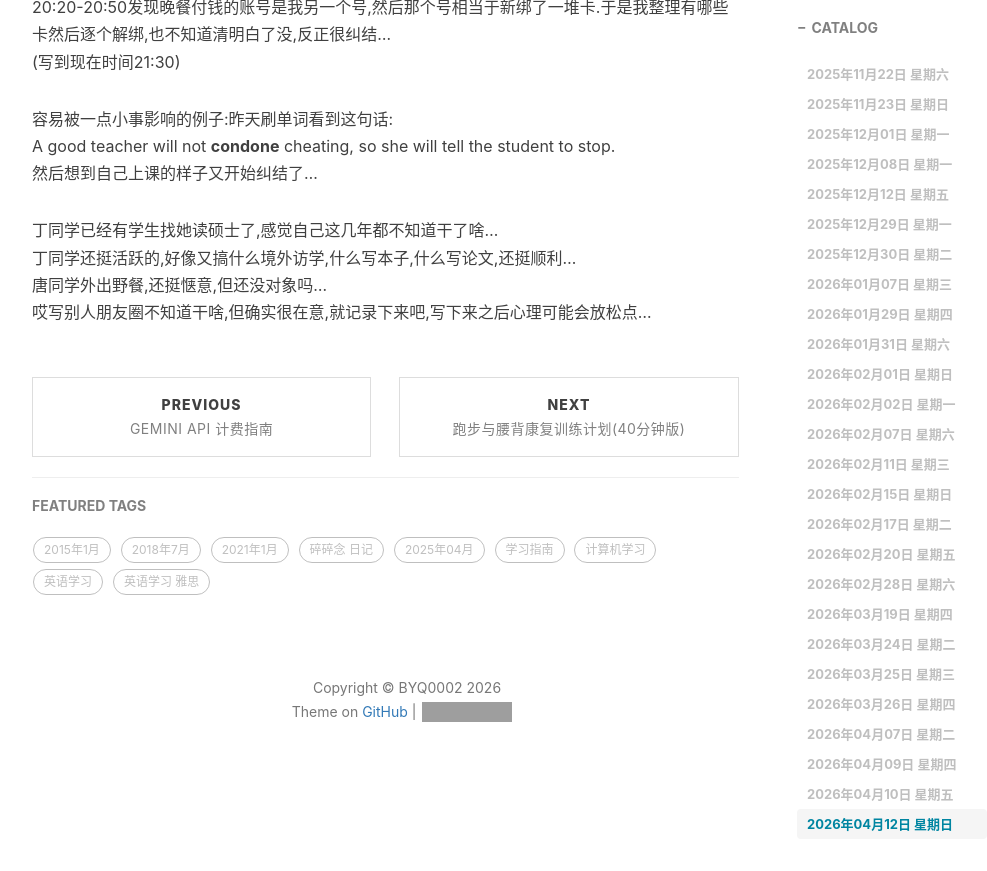
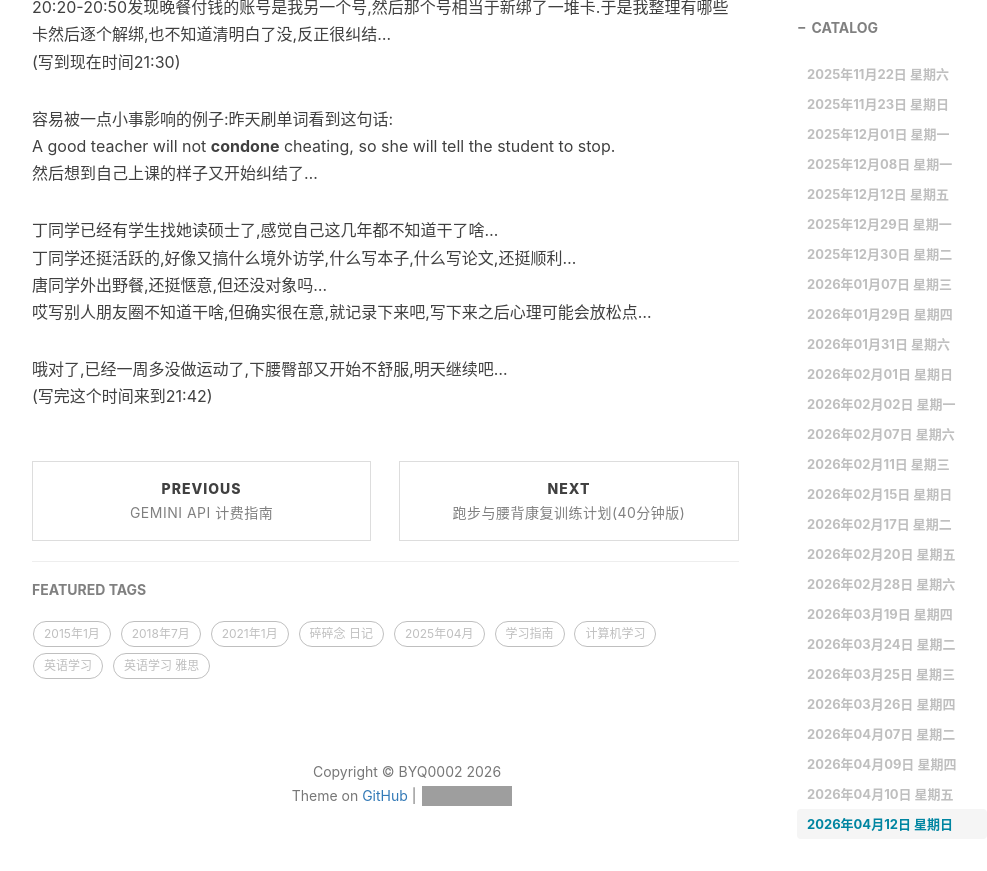
Before and after one commit to Shiina25qpwe/Shiina25qpwe.github.io, a Jekyll site: the page built from _posts/2025-11-08-一点近况v25.md, in a window 1280 px wide and 900 px high, scrolled down 27280 px. Shown: the top 871 px of the window, without its empty margins (233-1220 px from the left). Built offline with Jekyll 4.4.1, drawn with Linux system fonts in a browser that asks for light colours; nearby versions of some CDN libraries; comment, search, counter and statistics services are not loaded; grey boxes are pictures that could not be loaded.

Commit message:
更新日记(04.12_v2)

```diff
--- a/_posts/2025-11-08-一点近况v25.md
+++ b/_posts/2025-11-08-一点近况v25.md
@@ -797,3 +797,6 @@ A good teacher will not **condone** cheating, so she will tell the student to st
 丁同学还挺活跃的,好像又搞什么境外访学,什么写本子,什么写论文,还挺顺利...
 唐同学外出野餐,还挺惬意,但还没对象吗...
 哎写别人朋友圈不知道干啥,但确实很在意,就记录下来吧,写下来之后心理可能会放松点...
+
+哦对了,已经一周多没做运动了,下腰臀部又开始不舒服,明天继续吧...
+(写完这个时间来到21:42)
```
